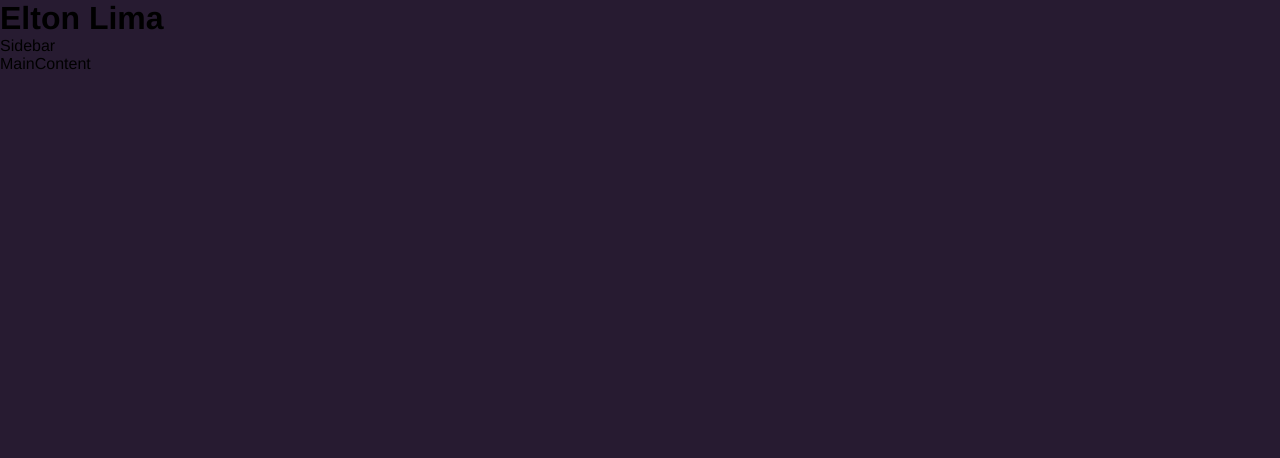
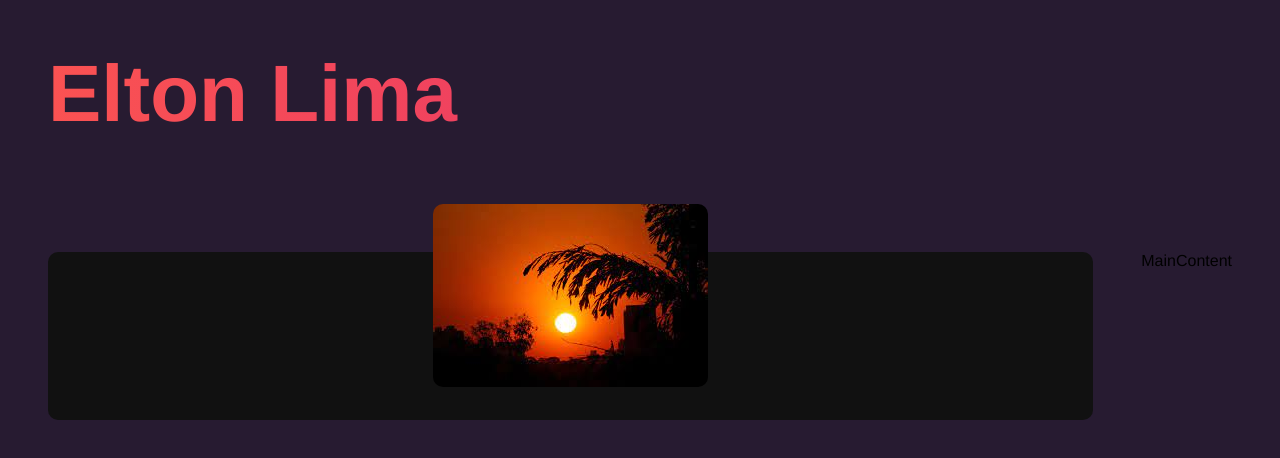
Before and after one commit to eltonathayde/portifolio-React-sass, a React (Vite) app in the folder vite-project/: page / in a window 1280 px wide. Shown: the top 458 px of the page. Built offline with nearby package versions, Linux system fonts and the light colour scheme.

Commit message:
estilos iniciais dos componentes finalizados

```diff
--- a/vite-project/src/components/MainContent.jsx
+++ b/vite-project/src/components/MainContent.jsx
@@ -1,7 +1,7 @@
-import React from "react";
+import "../styles/components/maincontent.sass";
 
 const MainContent = () => {
-  return <div>MainContent</div>;
+  return <main>MainContent</main>;
 };
 
 export default MainContent;
--- a/vite-project/src/components/Sidebar.jsx
+++ b/vite-project/src/components/Sidebar.jsx
@@ -1,7 +1,19 @@
-import React from "react";
+import Avatar from "../img/transferir.jpg";
+
+import "../styles/components/sidebar.sass";
 
 const Sidebar = () => {
-  return <div>Sidebar</div>;
+  return (
+    <aside id="sidebar">
+      <img src={Avatar} alt="Elton Lima" />
+      <p className="title">Desenvolvedor</p>
+      <p>redes sociais </p>
+      <p>informações de contato</p>
+      <a href="" className="btn">
+        Download currículo
+      </a>
+    </aside>
+  );
 };
 
 export default Sidebar;
--- a/vite-project/src/styles/components/app.sass
+++ b/vite-project/src/styles/components/app.sass
@@ -1,7 +1,15 @@
 @use '../variables'
 
-#portifolio
+#portfolio
     display: flex
     flex-wrap: wrap
     padding: 3rem
     gap: 3rem
+
+    h1
+        width: 100%
+        font-size: 5rem
+        margin-bottom: 4rem
+        background: variables.$gradient
+        -webkit-background-clip: text
+        -webkit-text-fill-color: transparent
--- /dev/null
+++ b/vite-project/src/styles/components/maincontent.sass
@@ -0,0 +1,7 @@
+@use "../variables"
+
+#main-content
+    background-color: variables.$bg-color
+    flex: 2 1 0
+    border-radius: variables.$container-border-radius
+    padding: 3rem
--- /dev/null
+++ b/vite-project/src/styles/components/sidebar.sass
@@ -0,0 +1,18 @@
+@use '../variables'
+
+#sidebar
+    background-color: variables.$bg-color
+    flex: 1 1 0
+    border-radius: variables.$container-border-radius
+    display: flex
+    align-items: center
+    flex-direction: column
+    text-align: center
+    position: relative
+    padding: 3em 0
+
+    img
+        max-width: 70%
+        border-radius: variables.$container-border-radius
+        position: absolute
+        top: -3em
```
Also changed, not shown: vite-project/src/img/inteligencia-artificial-algoritmo-tecnologia-codigo-de-programacao-1554210815064_v2_450x337.jpg (deleted), vite-project/src/img/transferir.jpg (added).
